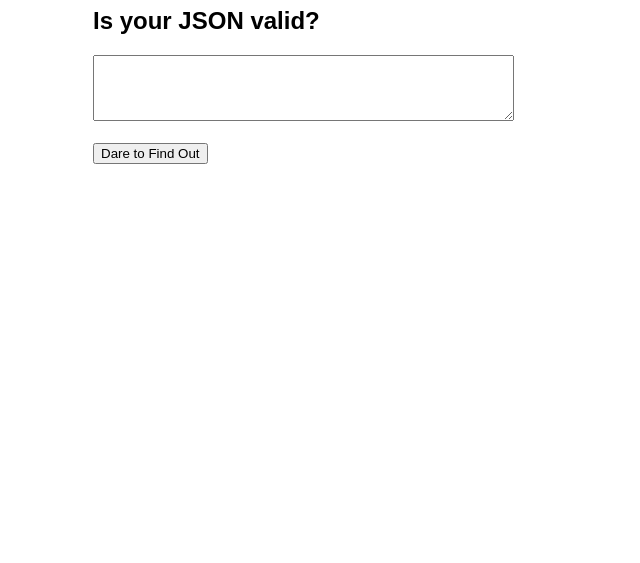
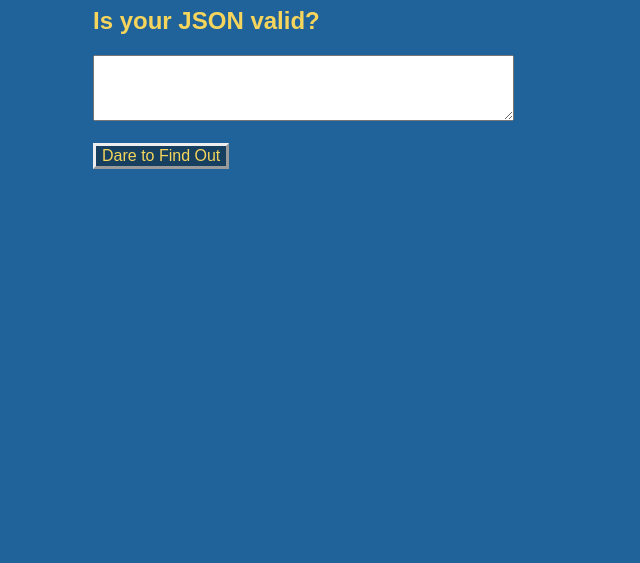
Before and after one commit to dclements9/json_formatter_and_validator, a website: page index.html in a window 1280 px wide. Shown: the part 237-800 px from the top of the page, without its empty margins (247-887 px from the left). Drawn offline with Linux system fonts and the light colour scheme.

Commit message:
CSS - Added Background/Text/Button Colors

```diff
--- a/src/styles.css
+++ b/src/styles.css
@@ -1,6 +1,18 @@
+h1, h2 {
+  color: #F6D55C;
+}
+
 body {
     font-family: sans-serif;
     margin: 100px auto;
     max-width: 600px;
     padding: 4rem;
+  background-color: #20639B;
   }
+
+  #inputButton{
+    border: outset;
+    font-size: 16px;
+    background-color: #173F5F;
+    color: #F6D55C;
+  }
```
